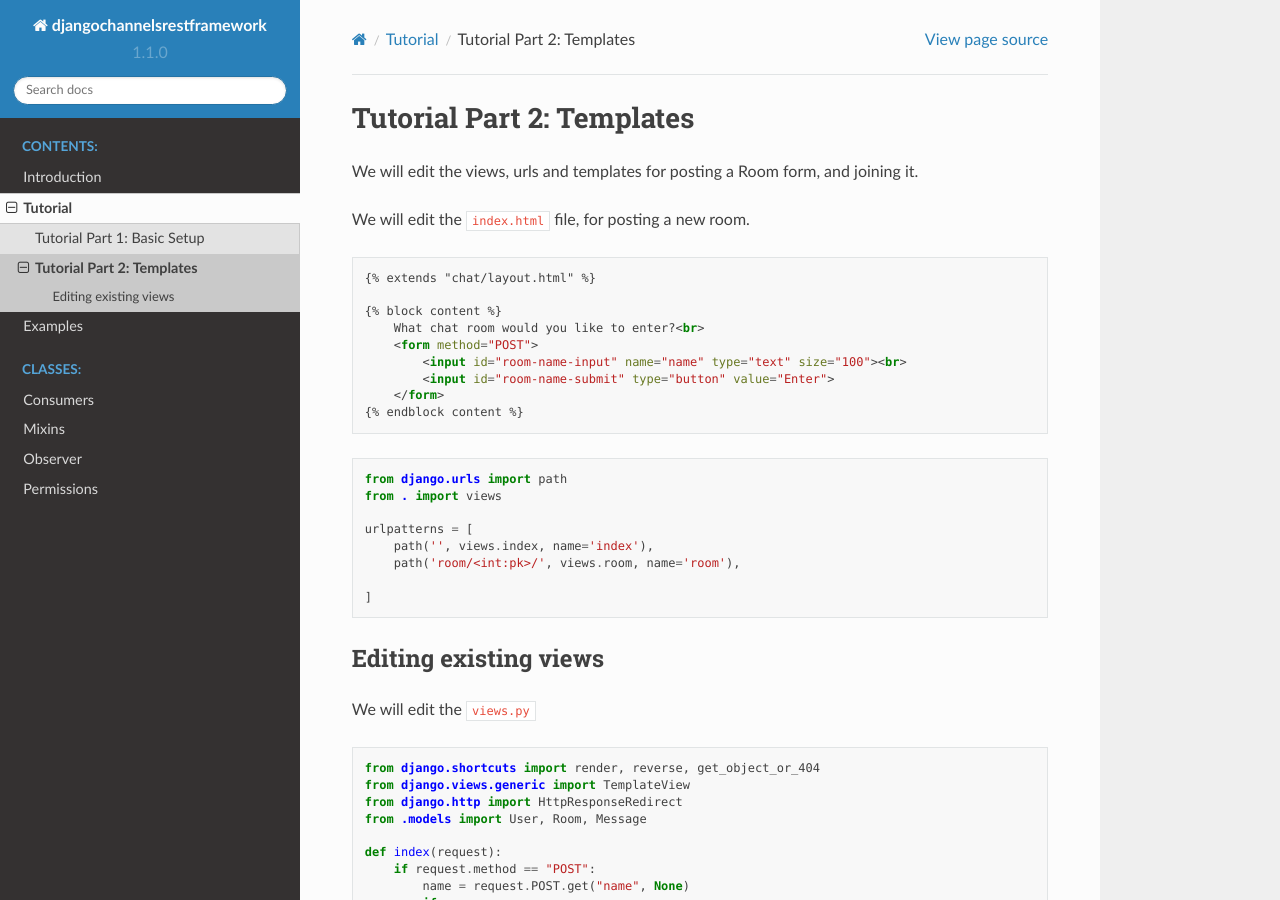
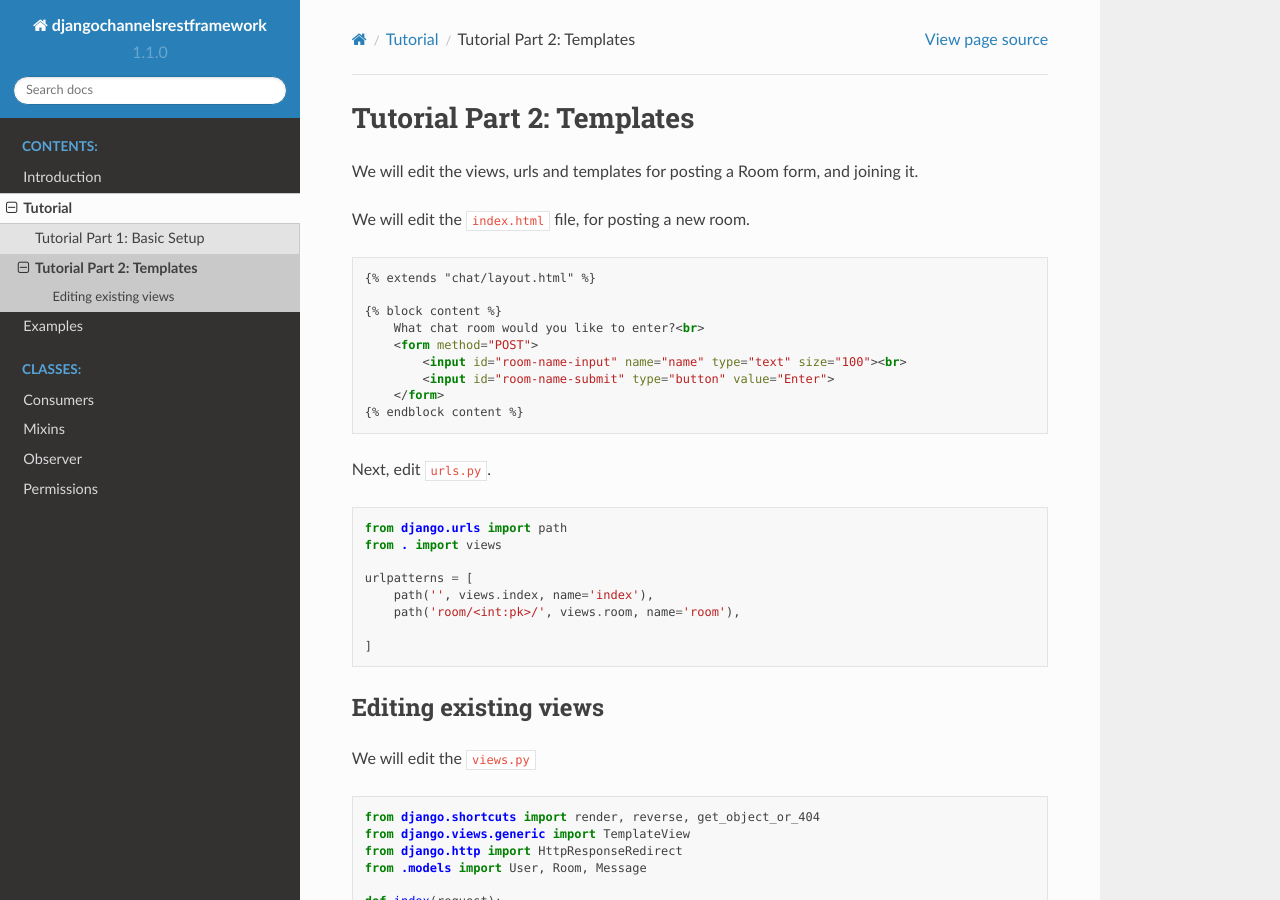
Before and after one commit to NilCoalescing/djangochannelsrestframework, a Sphinx documentation site: the page built from docs/tutorial/part_2.rst, in a window 1280 px wide and 900 px high. Built offline with Sphinx 7.4.7 and the Read the Docs theme 2.0.0, drawn with Linux system fonts in a browser that asks for light colours.

Commit message:
Specify that urls.py is the file to edit

```diff
--- a/docs/tutorial/part_2.rst
+++ b/docs/tutorial/part_2.rst
@@ -19,6 +19,7 @@ We will edit the ``index.html`` file, for posting a new room.
         </form>
     {% endblock content %}
 
+Next, edit ``urls.py``.
 
 .. code-block:: python
 
```
